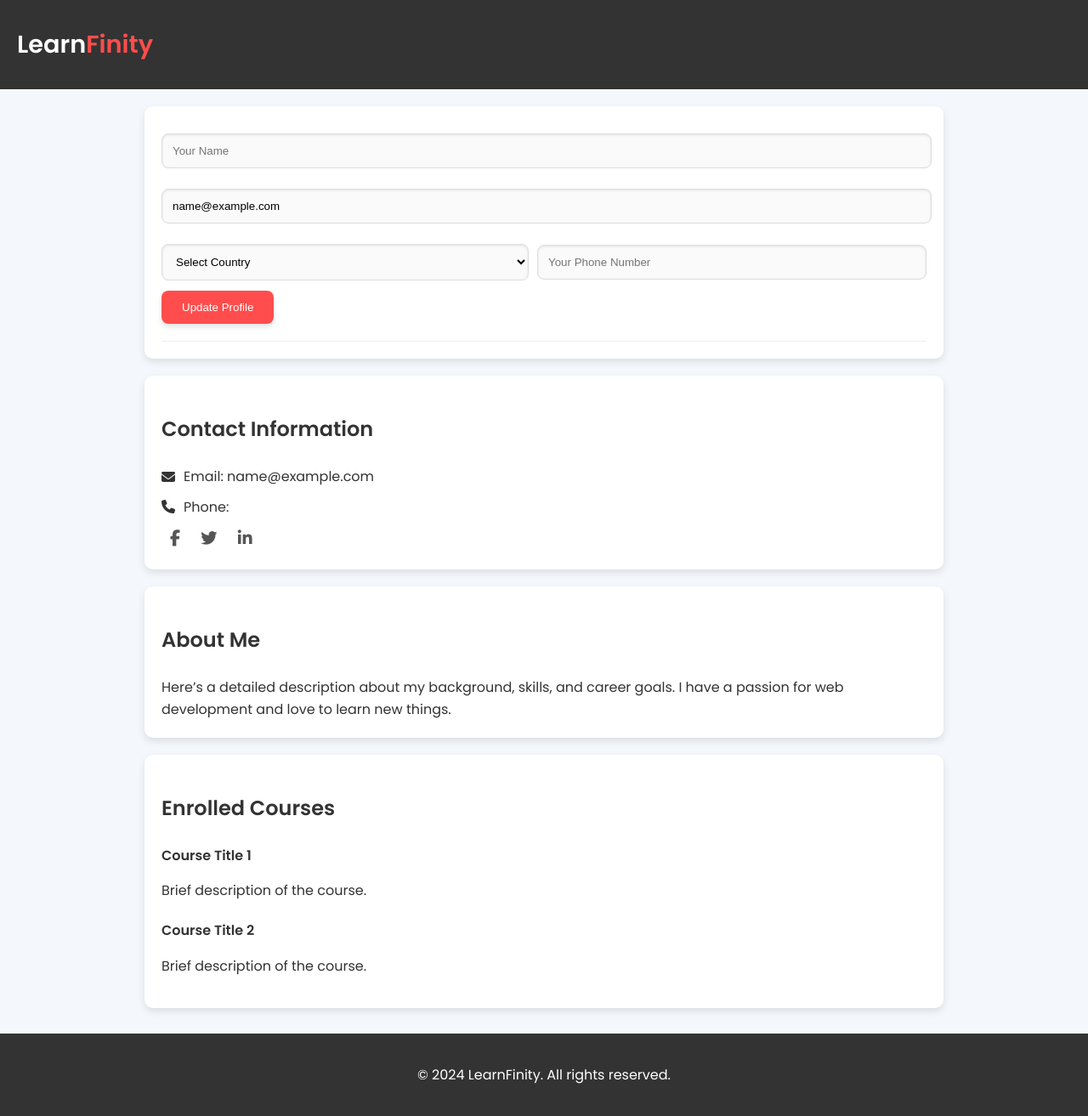
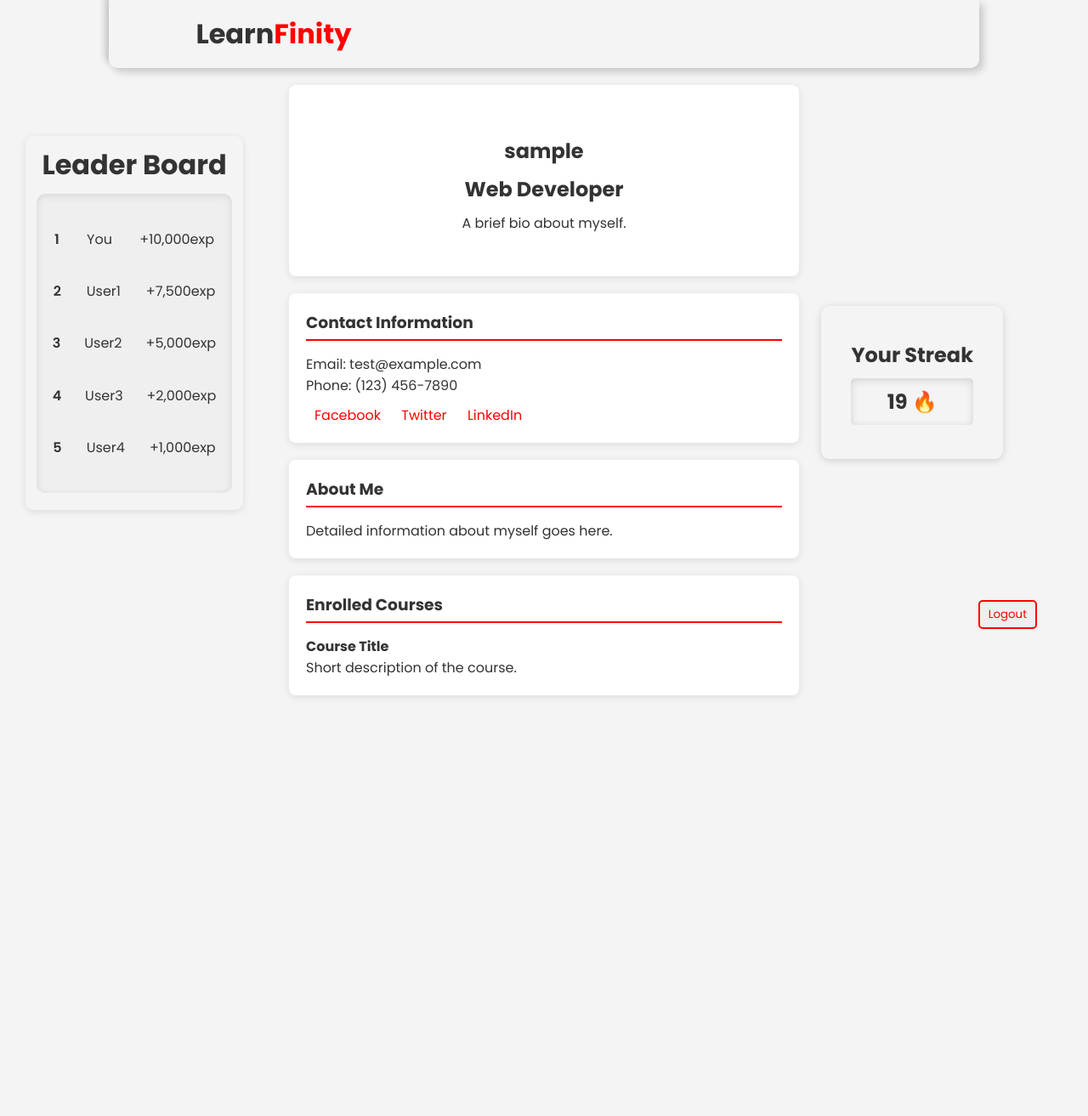
Before and after one commit to sivakaneshh/Learnfinity, a Django app: page /profile/update/ in a window 1280 px wide. Shown: the whole page at 85% size. After the commit the page ends 820 px from the top, so only its background shows below. Run offline with Django 5.2, Linux system fonts and the light colour scheme; the visitor is signed in with stand-in values (Sample User, id 1); some libraries are stand-ins or nearby versions.

Commit message:
almost done in frontend :)

```diff
--- a/learnfinity/static/css/pstyle.css
+++ b/learnfinity/static/css/pstyle.css
@@ -1,141 +1,94 @@
-/* General Styles */
+@import url('https://fonts.googleapis.com/css2?family=Poppins:ital,wght@0,100;0,200;0,300;0,400;0,500;0,600;0,700;0,800;0,900;1,100;1,200;1,300;1,400;1,500;1,600;1,700;1,800;1,900&display=swap');
+*{
+    padding:0;
+    margin:0;
+    box-sizing: border-box;
+    font-family:'poppins',sans-serif;
+    text-decoration:none;
+}
 body {
-    font-family: 'Poppins', sans-serif;
-    background-color: #f4f7fc;
-    color: #333;
+    font-family: 'poppins', sans-serif;
     margin: 0;
     padding: 0;
-    line-height: 1.6;
-}
-
-h1, h3 {
+    background-color: #f4f4f4;
     color: #333;
 }
 
-h1 {
-    font-size: 2.5rem;
+header{
+    width:80vw;
+    height:80px;
+    margin:0 auto;
+    border-radius:0 0 10px 10px;
+    box-shadow:5px 5px 8px rgba(105,105,105,0.3),
+    -5px -5px 7px rgba(105,105,105,0.3);
+}
+header .navbar{
+    width:100%;
+    height:100%;
+    display:flex;
+    justify-content: space-between;
+    padding:0 10%;
+    align-items: center;
+}
+.danger{
+    color:red ;
+}
+nav ul {
+    list-style: none;
+    padding: 0;
+}
+
+nav ul li {
+    display: inline;
+    margin: 0 15px;
+}
+
+nav ul li a {
+    color: white;
+    text-decoration: none;
+    transition: color 0.3s;
+}
+
+nav ul li a:hover {
+    color: #ddd; /* Lighter color on hover */
+}
+
+.profile {
+    text-align: center;
+    padding: 50px 20px;
+    background: white;
+    margin: 20px auto;
+    border-radius: 8px;
+    box-shadow: 0 2px 10px rgba(0, 0, 0, 0.1);
+    max-width: 600px;
+}
+
+.profile-pic {
+    border-radius: 50%;
+    width: 150px;
+    height: 150px;
+    border: 5px solid red; /* Green border */
+}
+
+h1, h2 {
+    margin: 10px 0;
+}
+
+.contact-info, .about-me, .projects, .testimonials {
+    margin: 20px auto;
+    padding: 20px;
+    background: white;
+    border-radius: 8px;
+    box-shadow: 0 2px 10px rgba(0, 0, 0, 0.1);
+    max-width: 600px;
 }
 
 h3 {
-    font-size: 1.5rem;
+    border-bottom: 2px solid red;
+    padding-bottom: 5px;
+    margin-bottom: 15px;
 }
 
-/* Navbar */
-.navbar {
-    background-color: #333;
-    padding: 10px 20px;
-}
-
-.navbar .logo h1 {
-    color: white;
-    font-size: 1.8rem;
-}
-
-.navbar .logo .danger {
-    color: #ff4d4d;
-}
-
-/* Profile Section */
-.profile {
-    background-color: white;
-    border-radius: 10px;
-    box-shadow: 0 4px 8px rgba(0, 0, 0, 0.1);
-    padding: 20px;
-    max-width: 900px;
-    margin: 20px auto;
-}
-
-.profile-header {
-    display: flex;
-    align-items: center;
-    padding-bottom: 20px;
-    border-bottom: 1px solid #eee;
-}
-
-.profile-pic {
-    width: 150px;
-    height: 150px;
-    border-radius: 50%;
-    margin-right: 20px;
-}
-
-.profile-info {
-    flex-grow: 1;
-}
-
-/* Input Fields */
-input[type="text"],
-input[type="email"],
-input[type="tel"],
-select {
-    width: calc(100% - 20px);
-    padding: 12px;
-    margin: 12px 0;
-    border: 1px solid #ddd;
-    border-radius: 8px;
-    background-color: #fafafa;
-    box-shadow: inset 0 1px 3px rgba(0, 0, 0, 0.1);
-    transition: all 0.3s ease;
-}
-
-input:focus,
-select:focus {
-    outline: none;
-    border-color: #ff4d4d;
-    box-shadow: 0 0 8px rgba(255, 77, 77, 0.2);
-}
-
-/* Phone Container */
-.phone-container {
-    display: flex;
-    justify-content: space-between;
-    align-items: center;
-    gap: 10px;
-}
-
-.phone-container select,
-.phone-container input[type="tel"] {
-    width: 48%;
-}
-
-/* Update Button */
-.update-button {
-    background-color: #ff4d4d;
-    color: white;
-    border: none;
-    padding: 12px 24px;
-    border-radius: 8px;
-    cursor: pointer;
-    transition: background-color 0.3s, transform 0.2s;
-    box-shadow: 0 4px 6px rgba(0, 0, 0, 0.1);
-}
-
-.update-button:hover {
-    background-color: #e60000;
-    transform: translateY(-2px);
-}
-
-/* Contact Info Section */
-.contact-info {
-    background-color: white;
-    border-radius: 10px;
-    box-shadow: 0 4px 8px rgba(0, 0, 0, 0.1);
-    padding: 20px;
-    max-width: 900px;
-    margin: 20px auto;
-}
-
-.contact-details p {
-    margin: 10px 0;
-    display: flex;
-    align-items: center;
-}
-
-.contact-details i {
-    margin-right: 10px;
-}
-
-/* Social Links */
 .social-links {
     margin-top: 10px;
 }
@@ -143,52 +96,76 @@ select:focus {
 .social-icon {
     margin: 0 10px;
     text-decoration: none;
-    color: #555;
-    font-size: 1.2rem;
+    color: red;
     transition: color 0.3s;
 }
 
 .social-icon:hover {
-    color: #ff4d4d;
+    color: red; /* Darker green on hover */
 }
 
-/* About Me Section */
-.about-me {
-    background-color: white;
-    border-radius: 10px;
-    box-shadow: 0 4px 8px rgba(0, 0, 0, 0.1);
-    padding: 20px;
-    max-width: 900px;
-    margin: 20px auto;
+.leader-board{
+    width:20vw;
+    height:55vh;
+    position:absolute;
+    top:20%;
+    left:30px;
+    border-radius:10px;
+    box-shadow: 0 2px 10px rgba(0, 0, 0, 0.1);
+}
+.leader-heading{
+    width:100%;
+    text-align: center;
+}
+.leader-container{
+    width:90%;
+    height: 80%;
+    margin:2px auto;
+    display:flex;
+    justify-content: space-evenly;
+    flex-direction: column;
+    background-color: rgba(0, 0, 0, 0.02);
+    padding:5px;
+    border-radius:10px;
+    box-shadow: inset 0 2px 10px rgba(0, 0, 0, 0.1);
+}
+.player{
+    width:100%;
+    height:auto;
+    display:flex;
+    justify-content: space-around;
+    align-items:center;
+}
+.price{
+    font-weight:600;
 }
 
-.about-me p {
-    margin: 0;
+.logout-btn{
+    position:absolute;
+    bottom:60px;
+    right:60px;
+    padding:5px 10px;
+    border:2px solid red;
+    color:red;
+    border-radius:5px;
 }
-
-/* Enrolled Courses Section */
-.projects {
-    background-color: white;
+.logout-btn:hover{
+    background-color: red;
+    color:white;
+}
+.streak-container{
+    position:absolute;
+    right:100px;
+    top:45%;
     border-radius: 10px;
-    box-shadow: 0 4px 8px rgba(0, 0, 0, 0.1);
-    padding: 20px;
-    max-width: 900px;
-    margin: 20px auto;
+    padding:30px 35px;
+    box-shadow: 0 2px 10px rgba(0, 0, 0, 0.15);
 }
-
-.project-item {
-    margin-bottom: 15px;
+.streak-no{
+    width:100%;
+    height:auto;
+    padding:10px 0;
+    text-align: center;
+    border-radius:5px;
+    box-shadow: inset 0 2px 10px rgba(0, 0, 0, 0.15);
 }
-
-.project-item h4 {
-    margin-bottom: 5px;
-}
-
-/* Footer */
-footer {
-    text-align: center;
-    padding: 20px 0;
-    background-color: #333;
-    color: white;
-    margin-top: 30px;
-}
--- a/learnfinity/templates/profile.html
+++ b/learnfinity/templates/profile.html
@@ -2,87 +2,129 @@
 <!DOCTYPE html>
 <html lang="en">
 <head>
-    <link href="https://fonts.googleapis.com/css2?family=Poppins:wght@400;600&display=swap" rel="stylesheet">
-
     <meta charset="UTF-8">
     <meta name="viewport" content="width=device-width, initial-scale=1.0">
     <title>Profile Page</title>
-    <link rel="stylesheet" href="{% static 'css/pstyle.css' %}">
+    <link rel="stylesheet" href="{% static 'css/pstyle.css' %}"> <!-- Adjust if using Django's static files -->
 </head>
 <body>
     <header>
-        <div class="navbar">
-            <div class="logo">
-                <h1>Learn<span class="danger">Finity</span></h1>
-            </div>
+       <div class="navbar">
+        <div class="logo">
+            <h1>Learn<span class="danger">Finity</span></h1>
         </div>
+       </div>
+
+
     </header>
 
     <main>
-        <!-- Profile Section -->
         <section class="profile">
-            <div class="profile-header">
+            <h1>sample</h1>
+            <h2>Web Developer</h2>
+            <p>A brief bio about myself.</p>
+        </section>
+        <div class="leader-board">
+            <div class="leader-heading">
+                <h1>Leader Board</h1>
+            </div>
+            <div class="leader-container">
+                <div class="player">
+                    <div class="price">
+                        1
+                    </div>
+                    <div class="username">
+                        You
+                    </div>
+                    <div class="exp">
+                        +10,000exp
+                    </div>
+                </div>
+                <div class="player">
+                    <div class="price">
+                        2
+                    </div>
+                    <div class="username">
+                        User1
+                    </div>
+                    <div class="exp">
+                        +7,500exp
+                    </div>
+                </div>
+                <div class="player">
+                    <div class="price">
+                        3
+                    </div>
+                    <div class="username">
+                        User2
+                    </div>
+                    <div class="exp">
+                        +5,000exp
+                    </div>
+                </div>
+                <div class="player">
+                    <div class="price">
+                        4
+                    </div>
+                    <div class="username">
+                        User3
+                    </div>
+                    <div class="exp">
+                        +2,000exp
+                    </div>
+                </div>
+                <div class="player">
+                    <div class="price">
+                        5
+                    </div>
+                    <div class="username">
+                        User4
+                    </div>
+                    <div class="exp">
+                        +1,000exp
+                    </div>
+                </div>
+            </div>
+        </div>
 
-                <div class="profile-info">
-                    <form method="POST" action="{% url 'update_profile' %}">
-                        {% csrf_token %}
-                        <input type="text" name="name" placeholder="Your Name" value="{{ user.name }}" required>
-                        <input type="email" name="email" placeholder="Your Email" value="{{ user.email }}" required>
-                        <div class="phone-container">
-                            <select name="country_code" required>
-                                <option value="">Select Country</option>
-                                <option value="+1" {% if user.country_code == "+1" %}selected{% endif %}>USA (+1)</option>
-                                <option value="+44" {% if user.country_code == "+44" %}selected{% endif %}>UK (+44)</option>
-                                <option value="+91" {% if user.country_code == "+91" %}selected{% endif %}>India (+91)</option>
-                                <!-- Add more country codes as needed -->
-                            </select>
-                            <input type="tel" name="phone" placeholder="Your Phone Number" value="{{ user.phone }}" required>
-                        </div>
-                        <button type="submit" class="update-button">Update Profile</button>
-                    </form>
-                </div>
+        <section class="contact-info">
+            <h3>Contact Information</h3>
+            <p>Email: test@example.com</p>
+            <p>Phone: (123) 456-7890</p>
+            <div class="social-links">
+                <a href="#" class="social-icon">Facebook</a>
+                <a href="#" class="social-icon">Twitter</a>
+                <a href="#" class="social-icon">LinkedIn</a>
             </div>
         </section>
 
-        <!-- Contact Information -->
-        <section class="contact-info">
-            <h3>Contact Information</h3>
-            <div class="contact-details">
-                <p><i class="fas fa-envelope"></i> Email: {{ user.email }}</p>
-                <p><i class="fas fa-phone"></i> Phone: {{ user.country_code }} {{ user.phone }}</p>
-            </div>
-            <div class="social-links">
-                <a href="#" class="social-icon"><i class="fab fa-facebook-f"></i></a>
-                <a href="#" class="social-icon"><i class="fab fa-twitter"></i></a>
-                <a href="#" class="social-icon"><i class="fab fa-linkedin-in"></i></a>
-            </div>
+        <section class="about-me">
+            <h3>About Me</h3>
+            <p>Detailed information about myself goes here.</p>
         </section>
 
-        <!-- About Me Section -->
-        <section class="about-me">
-            <h3>About Me</h3>
-            <p>Here’s a detailed description about my background, skills, and career goals. I have a passion for web development and love to learn new things.</p>
-        </section>
-
-        <!-- Enrolled Courses Section -->
         <section class="projects">
             <h3>Enrolled Courses</h3>
             <div class="project-item">
-                <h4>Course Title 1</h4>
-                <p>Brief description of the course.</p>
+                <h4>Course Title</h4>
+                <p>Short description of the course.</p>
             </div>
-            <div class="project-item">
-                <h4>Course Title 2</h4>
-                <p>Brief description of the course.</p>
+            <!-- Repeat for more projects -->
+        </section>
+
+
+    </main>
+    <section>
+        <div class="streak-container">
+            <div class="exp-container">
+                <h1 class="streak">Your Streak</h1>
+                <h1 class="streak-no">19 🔥</h1>
             </div>
-        </section>
-    </main>
+        </div>
+    </section>
 
-    <footer>
-        <p>© 2024 LearnFinity. All rights reserved.</p>
-    </footer>
-
-    <!-- FontAwesome for icons -->
-    <script src="https://kit.fontawesome.com/a076d05399.js" crossorigin="anonymous"></script>
+    <button class="logout-btn">
+        Logout
+    </button>
 </body>
 </html>
```
